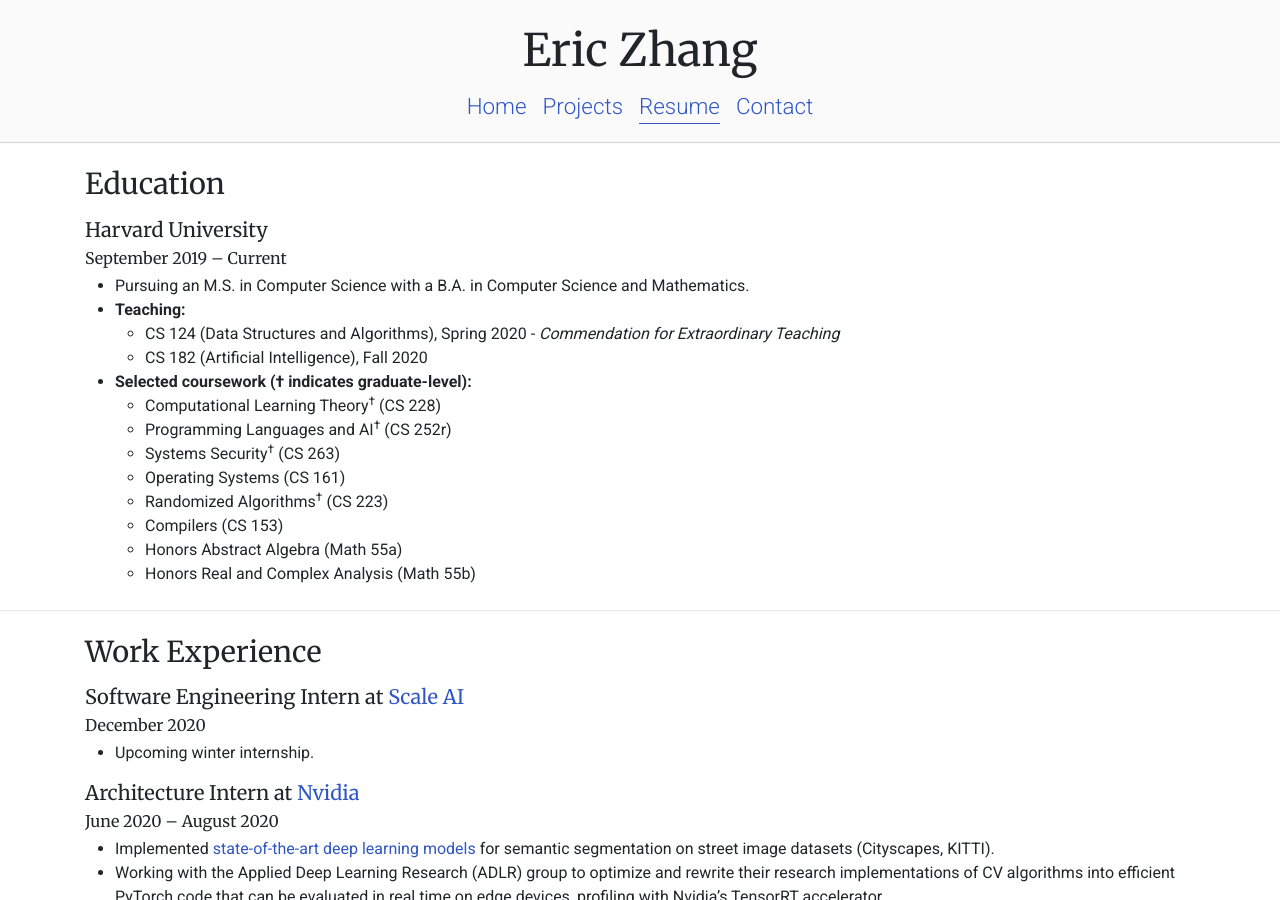
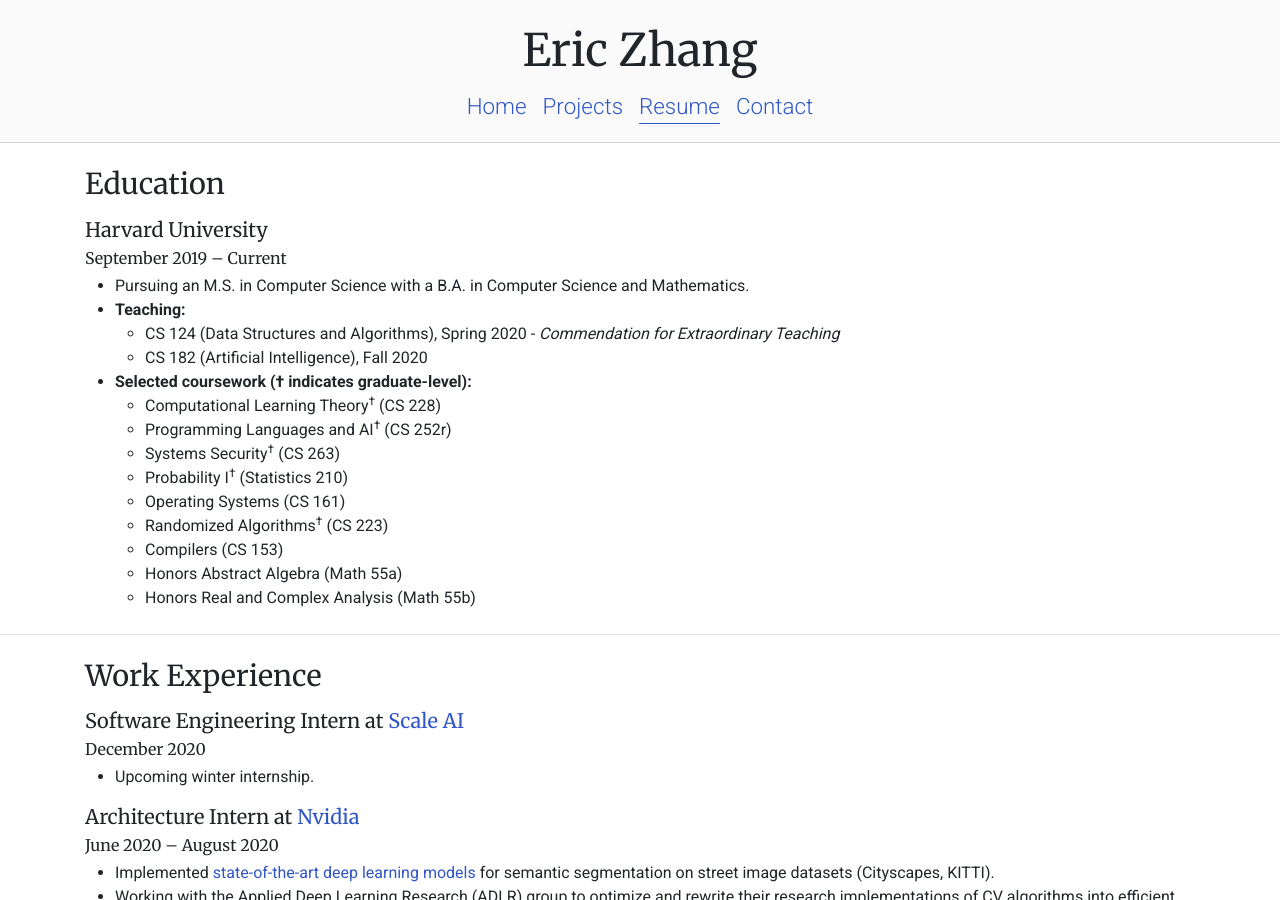
Before and after one commit to ekzhang/ekzhang.github.io, a Jekyll site: the page built from pages/resume.html, in a window 1280 px wide and 900 px high. Built offline with Jekyll 4.4.1, drawn with Linux system fonts in a browser that asks for light colours; nearby versions of some CDN libraries.

Commit message:
Add Stat 210

```diff
--- a/pages/resume.html
+++ b/pages/resume.html
@@ -29,6 +29,7 @@ permalink: /resume
         <li>Computational Learning Theory<sup>&dagger;</sup> (CS 228)</li>
         <li>Programming Languages and AI<sup>&dagger;</sup> (CS 252r)</li>
         <li>Systems Security<sup>&dagger;</sup> (CS 263)</li>
+        <li>Probability I<sup>&dagger;</sup> (Statistics 210)</li>
         <li>Operating Systems (CS 161)</li>
         <li>Randomized Algorithms<sup>&dagger;</sup> (CS 223)</li>
         <li>Compilers (CS 153)</li>
```
